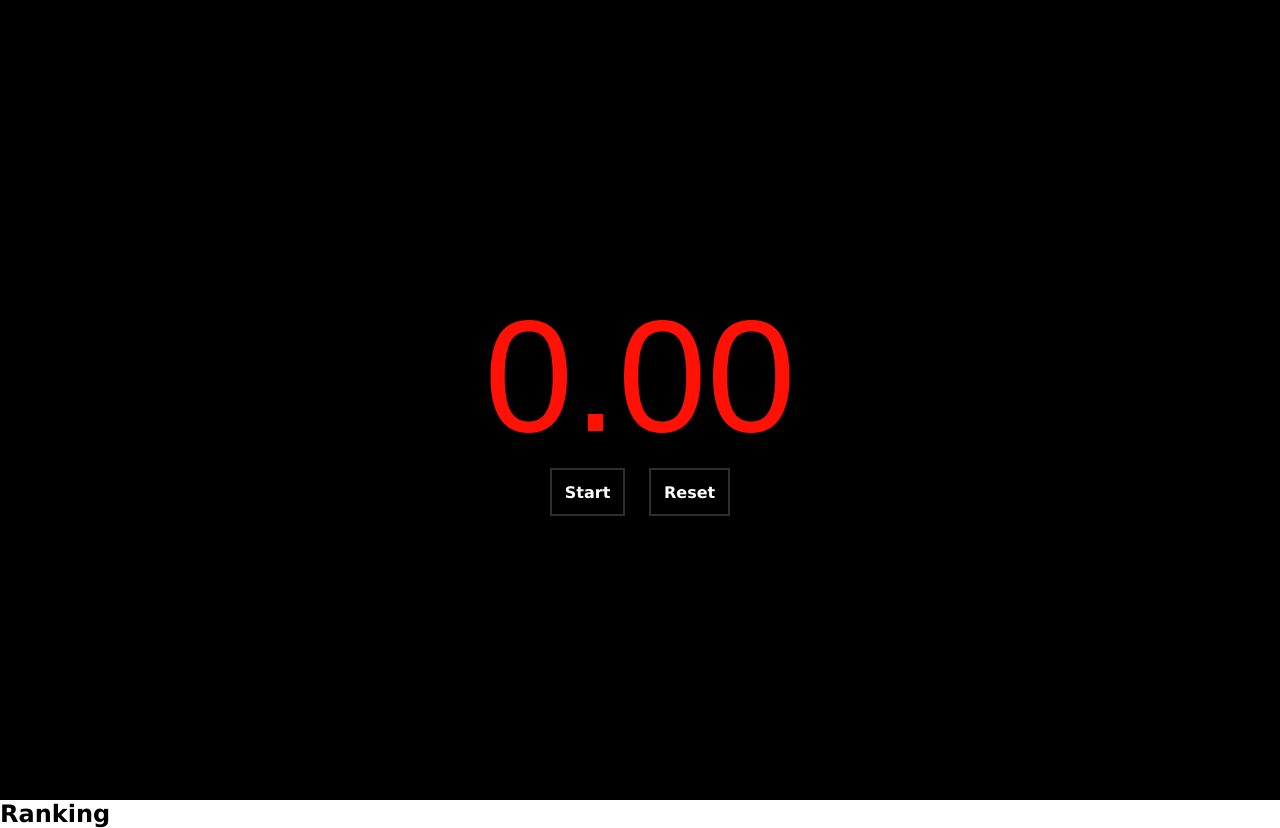
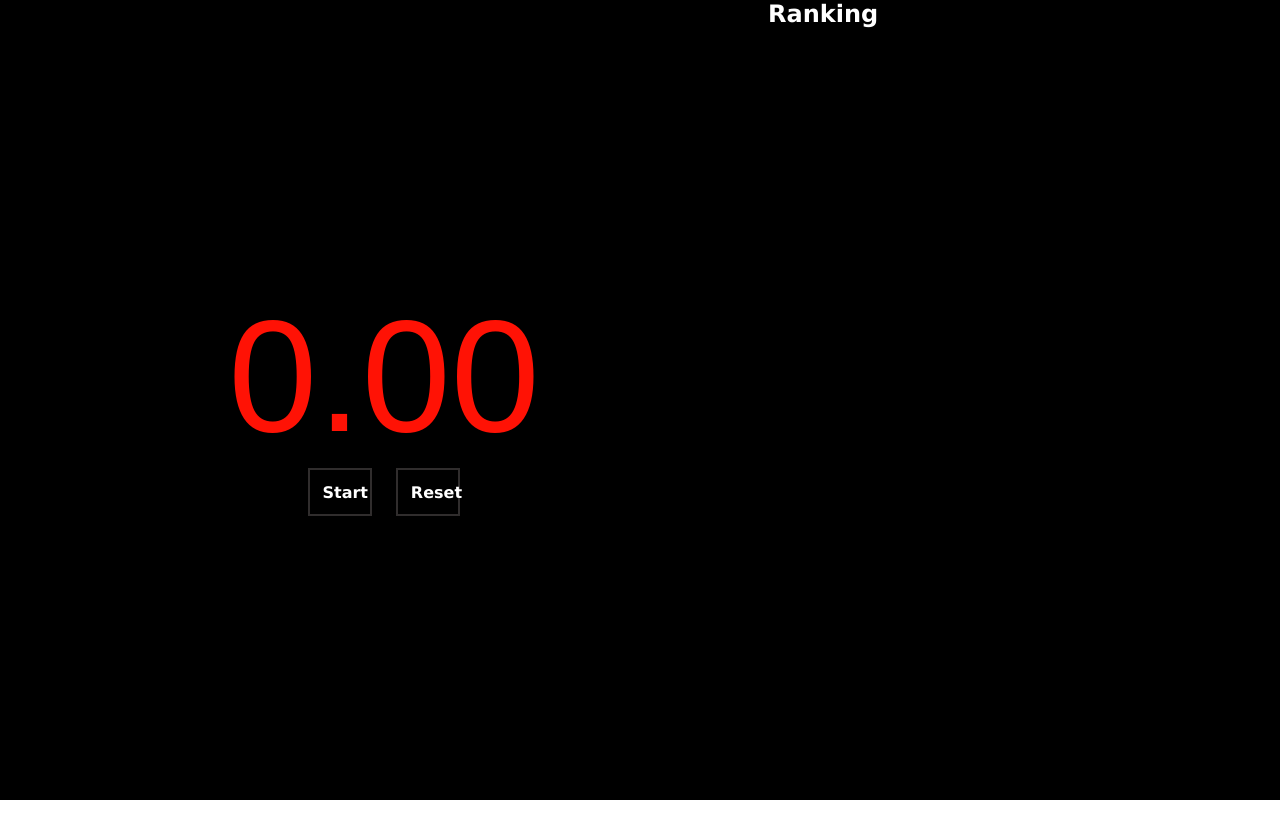
Before and after one commit to rcalfplural/cronometro_js, a plain HTML site: page src/index.html in a window 1280 px wide. After the commit the page ends 800 px from the top, so only its background shows below. Drawn offline with Linux system fonts and the light colour scheme; a web font is replaced by a local one.

Commit message:
Falta arrumar a estilização

```diff
--- a/src/style.css
+++ b/src/style.css
@@ -4,11 +4,18 @@
     box-sizing: border-box;
     font-family: 'Lucida Sans', 'Lucida Sans Regular', 'Lucida Grande', 'Lucida Sans Unicode', Geneva, Verdana, sans-serif;
 }
+#container{
+    display: grid;
+    grid-template-columns: .6fr 0.4fr;
+    width: 100vw;
+    background-color: #000;
+    height: 100vh;
+}
 #number{
     font-family: 'Seven Segment', sans-serif;
     font-size: 160px;
     color: red;
-    width: 100vw;
+    width: 100%;
     text-align: center;
 }
 .numberDisplay{
@@ -17,7 +24,7 @@
     flex-direction: column;
     justify-content: center;
     align-items: center;
-    padding: 20%;
+    padding: 0%;
     width: 100%;
     height: 100vh;
 }
@@ -30,7 +37,7 @@
     border: 2px solid #302d2d;
     padding: 10%;
     cursor: pointer;
-    width: 100%;
+    width: 50%;
 }
 
 .buttonContainer{
@@ -40,7 +47,10 @@
     gap: 24px;
 }
 
-.rankContainer{
+#rankContainer{
     color: white;
     background-color: #000;
+    display: block;
+    width: 100%;
+    height: 100%;
 }
```
